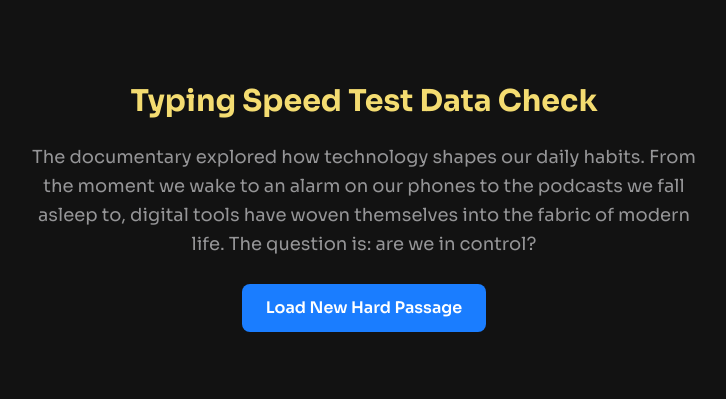
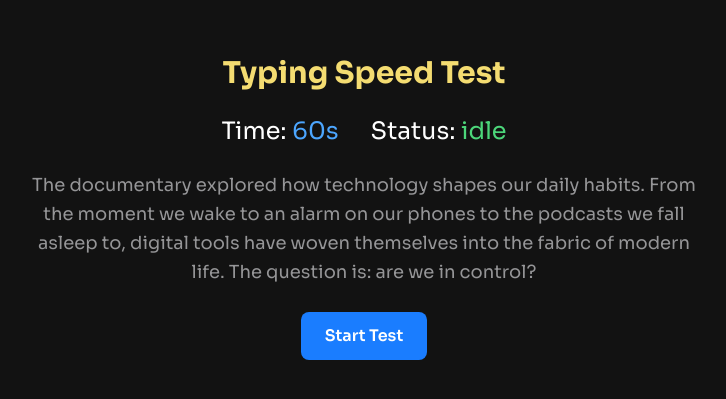
Before and after one commit to gbollybambam/typing-speed-test, a React (Vite) app: page / in a window 1280 px wide. Shown: the part 193-592 px from the top of the page, without its empty margins (276-1002 px from the left). Built offline with nearby package versions, Linux system fonts and the light colour scheme.

Commit message:
feat: create useTypingEngine hook with basic state management

```diff
--- a/src/App.tsx
+++ b/src/App.tsx
@@ -1,30 +1,40 @@
 import { useState } from 'react';
-import { getRandomPassage } from './utils/textGenerator';
+import { getRandomPassage } from './utils/textgenerator.ts';
+import useTypingEngine from './hooks/useTypingEngine.ts';
 
 function App() {
   // Test state to hold our text
   const [text, setText] = useState(getRandomPassage('medium').text);
 
+  // Initialize the hook
+  const { status, timeLeft, startGame } = useTypingEngine(60);
+
   return (
     <div className="min-h-screen bg-neutral-900 text-neutral-0 flex flex-col items-center justify-center p-8 gap-6">
       <h1 className="text-3xl font-bold text-yellow-400">
-        Typing Speed Test Data Check
+        Typing Speed Test
       </h1>
+
+      {/* Display Timer and Status */}
+      <div className='flex gap-8 text-2xl font mono'>
+        <p>Time: <span className='text-blue-400'>{timeLeft}s</span></p>
+        <p>Status: <span className='text-green-500'>{ status }</span></p>
+      </div>
 
       {/* Display the text to ensure font and colors work */}
       <p className="max-w-2xl text-lg leading-relaxed text-neutral-400 text-center">
         {text}
       </p>
 
-      {/* Quick button to test randomization */}
+      {/* Button now triggers the hook's startGame function */}
       <button
-        onClick={() => setText(getRandomPassage('hard').text)}
+        onClick={startGame}
         className="px-6 py-3 bg-blue-600 rounded-lg font-semibold hover:bg-blue-400 transition-colors cursor-pointer"
       >
-        Load New Hard Passage
+        Start Test
       </button>
     </div>
   )
-}
+};
 
-export default App
+export default App;
--- /dev/null
+++ b/src/hooks/useTypingEngine.ts
@@ -0,0 +1,38 @@
+import { useState, useEffect, useCallback } from 'react';
+
+// 1. Define the possible states of the game
+export type GameStatus = 'idle' | 'running' | 'finished';
+
+const useTypingEngine = (initialTime: number = 60) => {
+  // Status: Is the game waiting, running, or done?
+  const [status, setStatus] = useState<GameStatus>('idle');
+
+  // Timer: How many seconds are left?
+  const [timeLeft, setTimeLeft] = useState(initialTime);
+
+  // Input: What has the user typed so far?
+  const [typed, setTyped] = useState<string>('');
+
+  // Errors: simple counter for now
+  const [errors, setErrors] = useState(0);
+
+  // 2. Helper to start the game
+  const startGame = useCallback(() => {
+    setStatus('running');
+    setTimeLeft(initialTime);
+    setTyped('');
+    setErrors(0);
+  }, [initialTime]);
+
+  // 3. Return these values so the Component can use them
+  return {
+    status,
+    timeLeft,
+    typed,
+    errors,
+    startGame,
+    setTyped, // We export this so the UI can update the input
+  };
+};
+
+export default useTypingEngine;
```
